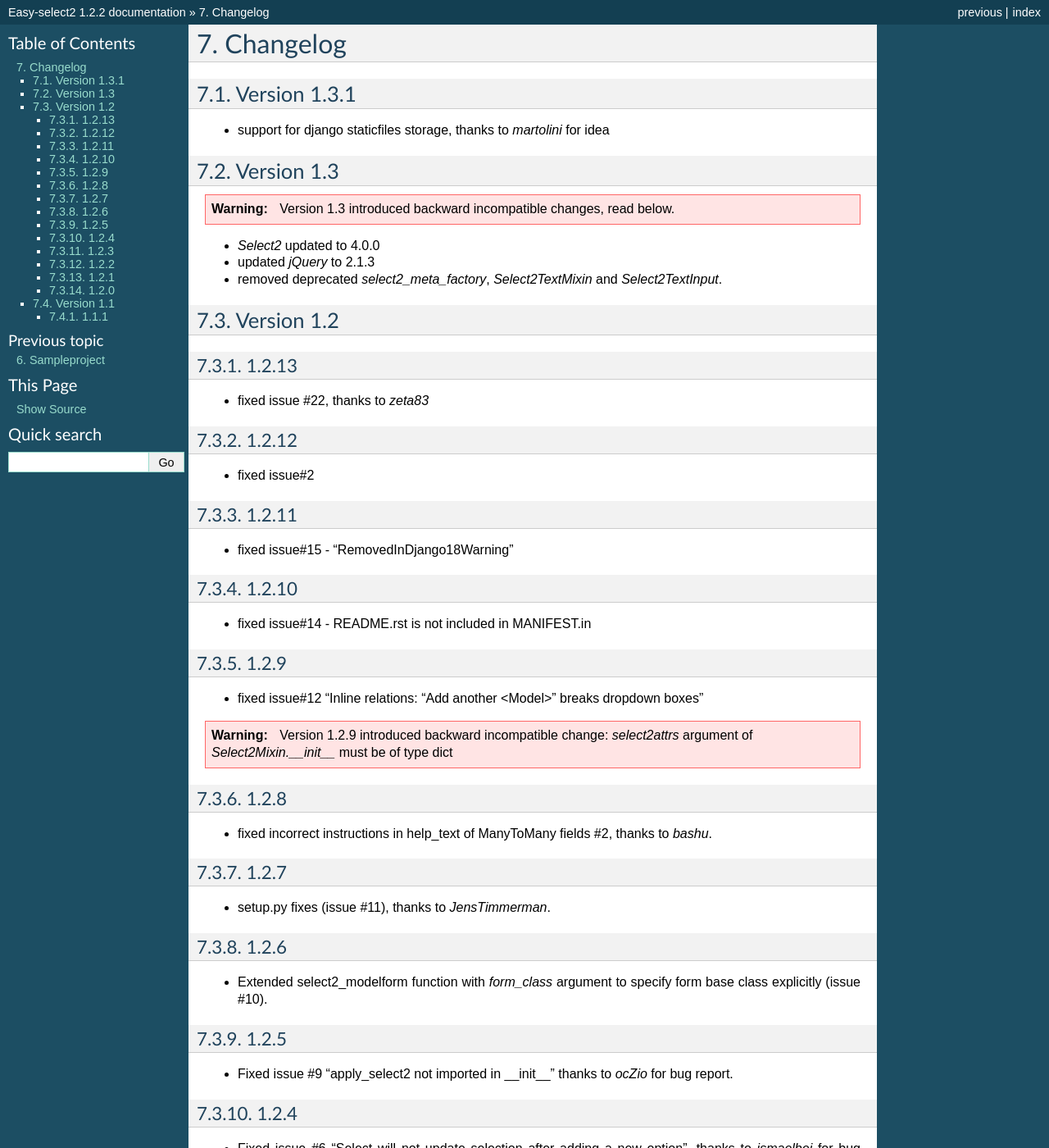
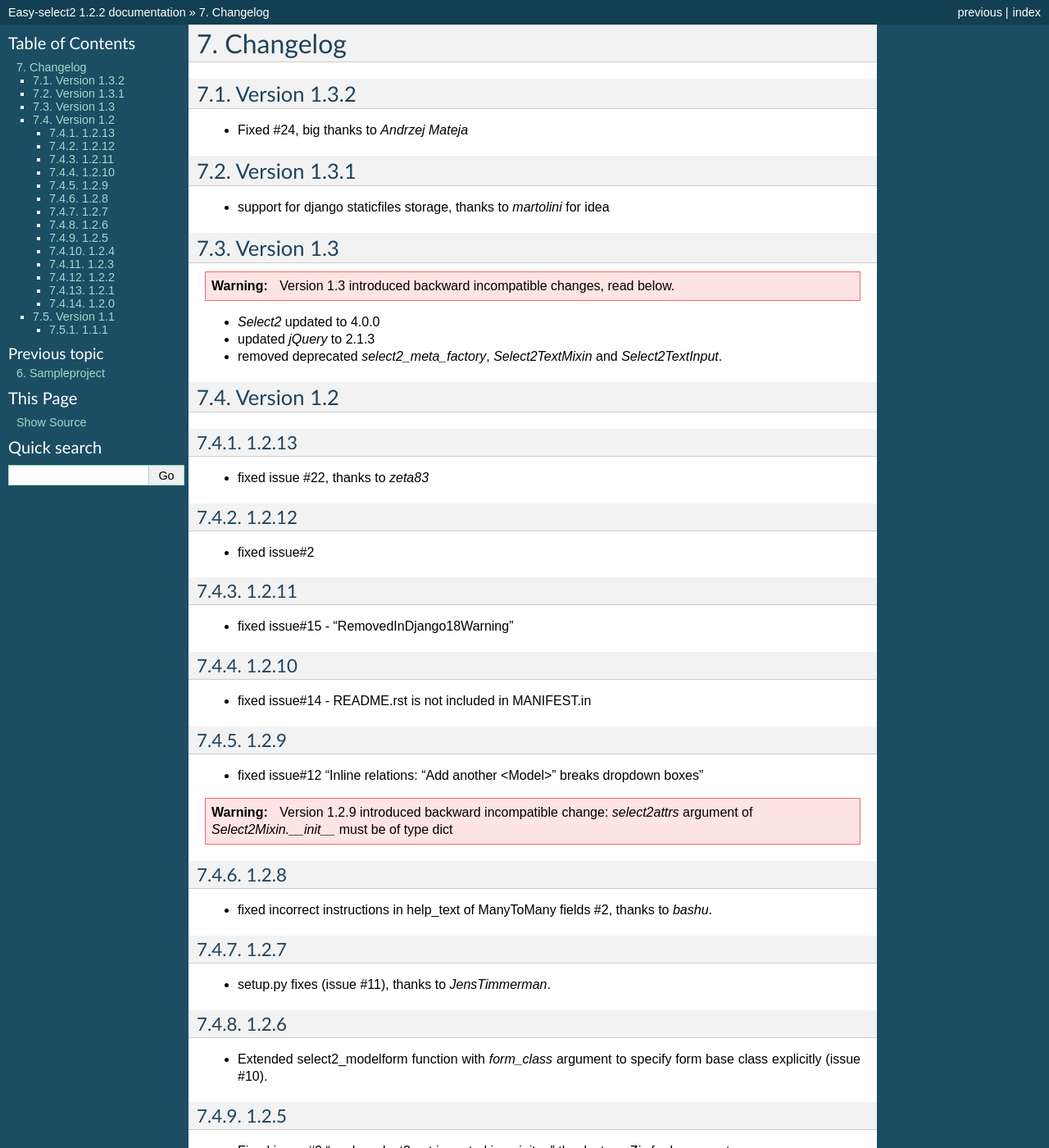
Before and after one commit to asyncee/django-easy-select2, a Sphinx documentation site: the page built from docs/source/changelog.rst, in a window 1280 px wide and 1400 px high. Shown: the whole window at 82% size. Built offline with Sphinx 7.4.7, drawn with Linux system fonts in a browser that asks for light colours; some of the changed text lies outside the part shown.

Commit message:
Version 1.3.2

```diff
--- a/docs/source/changelog.rst
+++ b/docs/source/changelog.rst
@@ -1,5 +1,11 @@
 Changelog
 =========
+
+Version 1.3.2
+-------------
+
+- Fixed #24, big thanks to *Andrzej Mateja*
+
 
 Version 1.3.1
 -------------
--- a/setup.py
+++ b/setup.py
@@ -40,7 +40,7 @@ class Tox(TestCommand):
 
 setup(
     name="django-easy-select2",
-    version="1.3.1",
+    version="1.3.2",
     packages=find_packages(),
     author="asyncee",
     description="Django select2 theme for select input widgets.",
```
